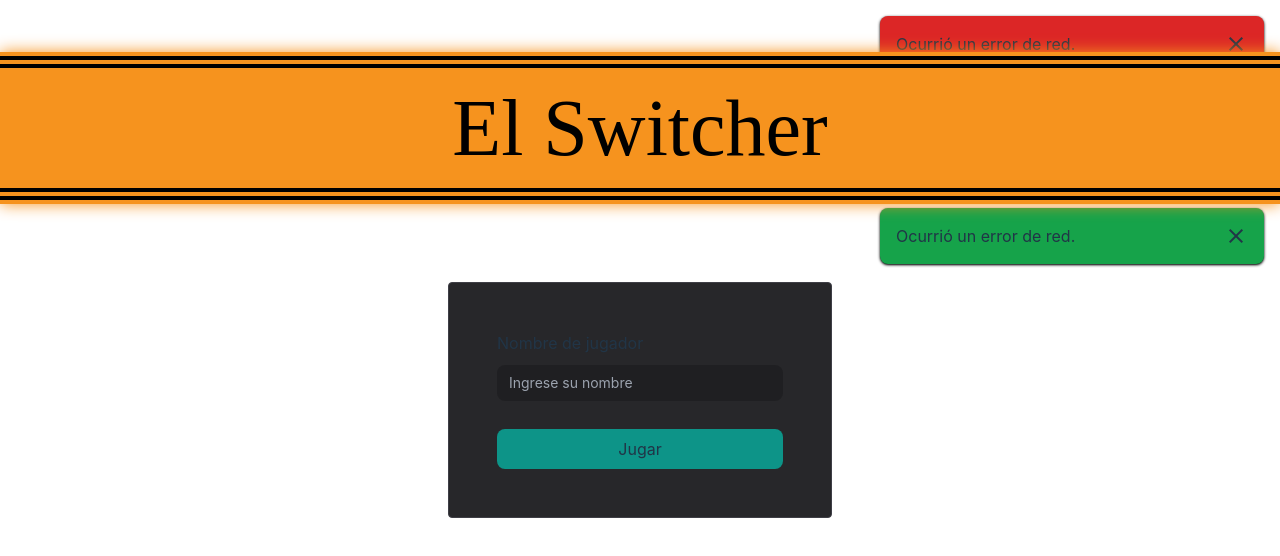
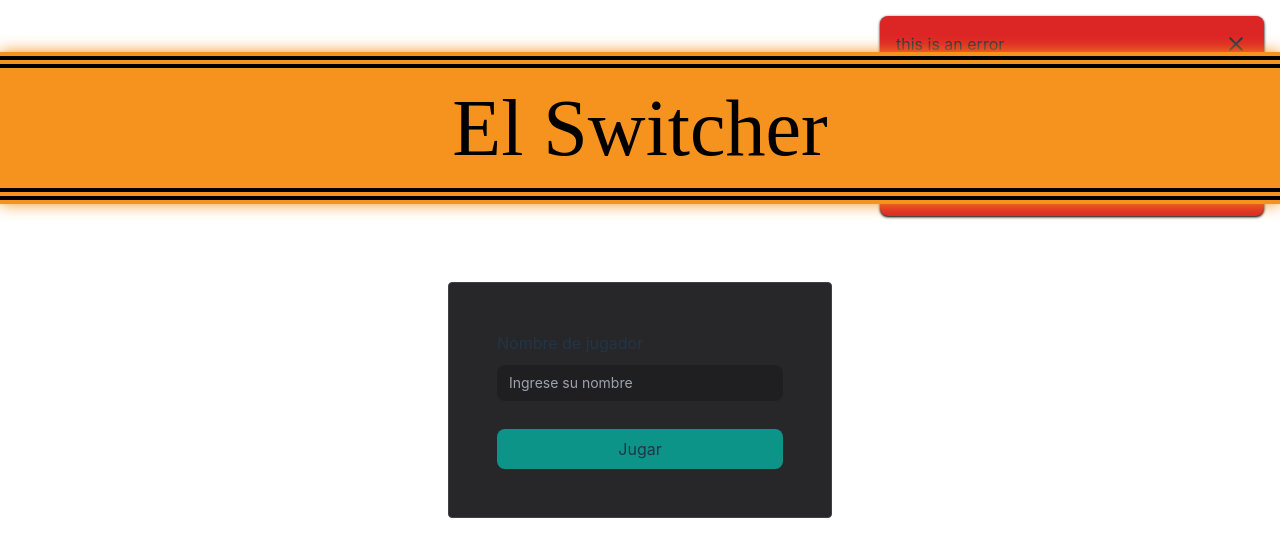
Before and after one commit to achaval-tomas/ingsoft-proyecto, a React (Vite) app: page / in a window 1280 px wide. Shown: the top 556 px of the page. Built offline with nearby package versions, Linux system fonts and the light colour scheme; a web font is replaced by a local one.

Commit message:
SCRUM-151 use redux store for notifications

```diff
--- a/src/containers/Root/components/NotificationPanel.tsx
+++ b/src/containers/Root/components/NotificationPanel.tsx
@@ -1,24 +1,27 @@
+import { useSelector } from "react-redux";
+import AppState from "../../../domain/AppState";
+import { NotificationType } from "../../../domain/Notification";
+
+function notificationTypeToBackgroundColor(notificationType: NotificationType): string {
+    switch (notificationType) {
+        case "error": return "bg-red-600";
+        case "warning": return "bg-yellow-600";
+    }
+}
+
 function NotificationPanel() {
+    const notifications = useSelector((appState: AppState) => appState.notifications);
+
     return (
         <div className="m-4 gap-4 flex flex-col">
-            <div className="flex flex-row rounded-lg w-96 shadow shadow-black bg-red-600">
-                <p className="grow ps-4 py-4">Ocurrió un error de red.</p>
-                <div className="flex p-4 cursor-pointer hover:bg-white/5 items-center">
-                    <div className="material-symbols-outlined">close</div>
+            {notifications.map(n => (
+                <div key={n.id} className={`flex flex-row rounded-lg w-96 shadow shadow-black ${notificationTypeToBackgroundColor(n.type)}`}>
+                    <p className="grow ps-4 py-4">{n.message}</p>
+                    <div className="flex p-4 cursor-pointer hover:bg-white/5 items-center">
+                        <div className="material-symbols-outlined">close</div>
+                    </div>
                 </div>
-            </div>
-            <div className="flex flex-row rounded-lg w-96 shadow shadow-black bg-yellow-600">
-                <p className="grow ps-4 py-4">Ocurrió un error de red. qdwoijd oqw joqwd qiouw dhioqw ioq iq quw gduiq uiqg duqi guiqw gdyu</p>
-                <div className="flex p-4 cursor-pointer hover:bg-white/5 items-center">
-                    <div className="material-symbols-outlined">close</div>
-                </div>
-            </div>
-            <div className="flex flex-row rounded-lg w-96 shadow shadow-black bg-green-600">
-                <p className="grow ps-4 py-4">Ocurrió un error de red.</p>
-                <div className="flex p-4 cursor-pointer hover:bg-white/5 items-center">
-                    <div className="material-symbols-outlined">close</div>
-                </div>
-            </div>
+            ))}
         </div>
     );
 }
--- a/src/main.tsx
+++ b/src/main.tsx
@@ -45,7 +45,26 @@ const router = createBrowserRouter([
 
 const initialAppState: AppState = {
     gameState: null,
-    notifications: [],
+    notifications: [
+        {
+            id: 0,
+            type: "error",
+            message: "this is an error",
+            timeoutMillis: null,
+        },
+        {
+            id: 1,
+            type: "warning",
+            message: "this is a warning",
+            timeoutMillis: null,
+        },
+        {
+            id: 2,
+            type: "error",
+            message: "this is another error",
+            timeoutMillis: null,
+        },
+    ],
 };
 
 const store = createStore<AppState, GameMessageIn>(rootReducer, initialAppState);
```
